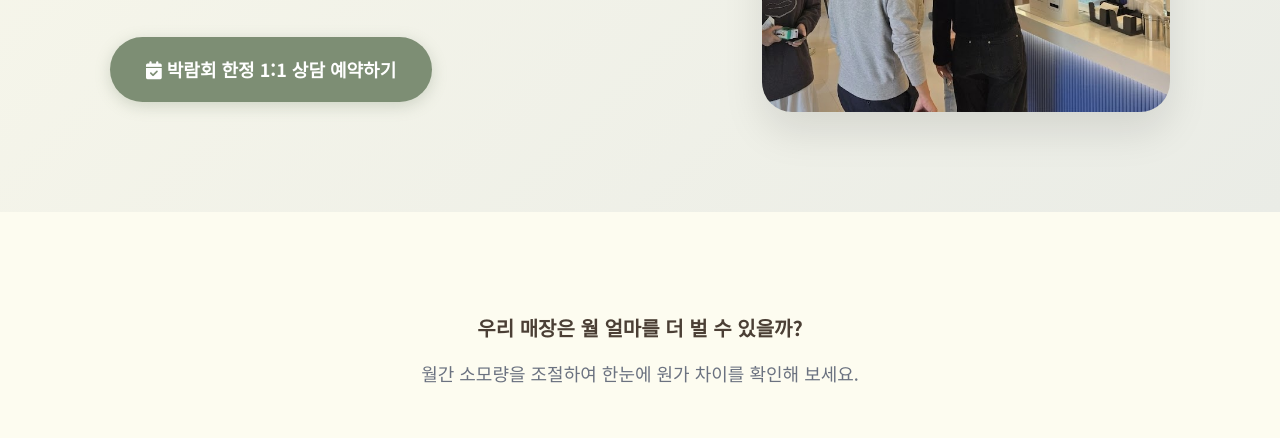
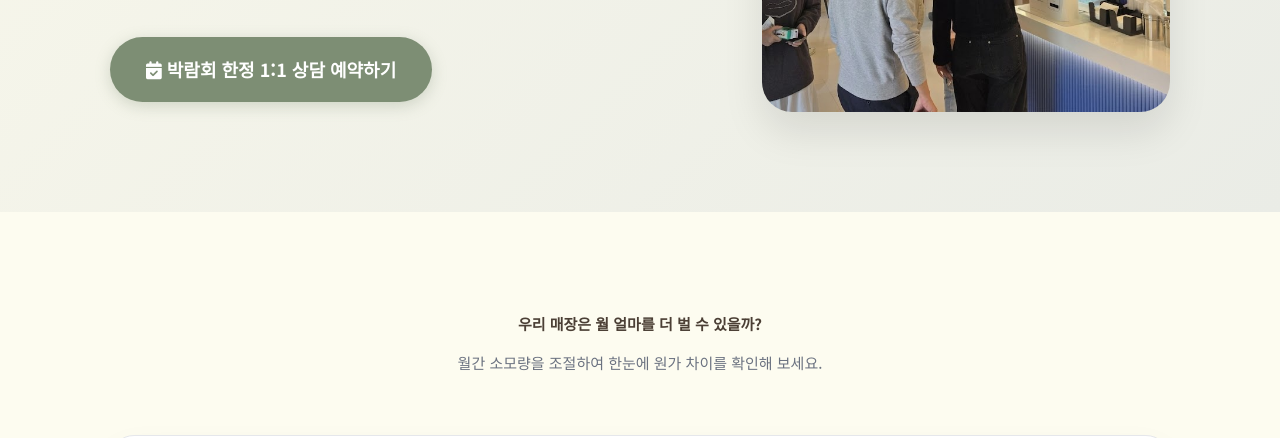
Before and after one commit to gbeomjun474-gif/jeegoocoffee, a plain HTML site: page index.html in a window 1280 px wide. Shown: the part 498-936 px from the top of the page. Drawn offline with Linux system fonts and the light colour scheme.

Commit message:
Update index.html

```diff
--- a/index.html
+++ b/index.html
@@ -27,8 +27,8 @@
         body { background-color: var(--bg-cream); color: var(--text-dark); line-height: 1.6; }
         .container { width: 100%; max-width: 1100px; margin: 0 auto; padding: 0 20px; }
         .section { padding: 100px 0; }
-        .section-title { text-align: center; font-size: 20px; font-weight: 700; margin-bottom: 15px; color: var(--accent-brown); }
-        .section-subtitle { text-align: center; font-size: 18px; color: var(--text-muted); margin-bottom: 60px; }
+        .section-title { text-align: center; font-size: 15px; font-weight: 700; margin-bottom: 15px; color: var(--accent-brown); }
+        .section-subtitle { text-align: center; font-size: 15px; color: var(--text-muted); margin-bottom: 60px; }
 
         .btn { display: inline-block; background-color: var(--primary-color); color: var(--pure-white); padding: 18px 36px; font-size: 18px; font-weight: 700; border-radius: 50px; text-decoration: none; transition: all 0.3s; border: none; cursor: pointer; text-align: center; box-shadow: 0 4px 15px rgba(125, 142, 116, 0.3); }
         .btn:hover { background-color: var(--primary-dark); transform: translateY(-2px); box-shadow: 0 6px 20px rgba(125, 142, 116, 0.4); }
```
